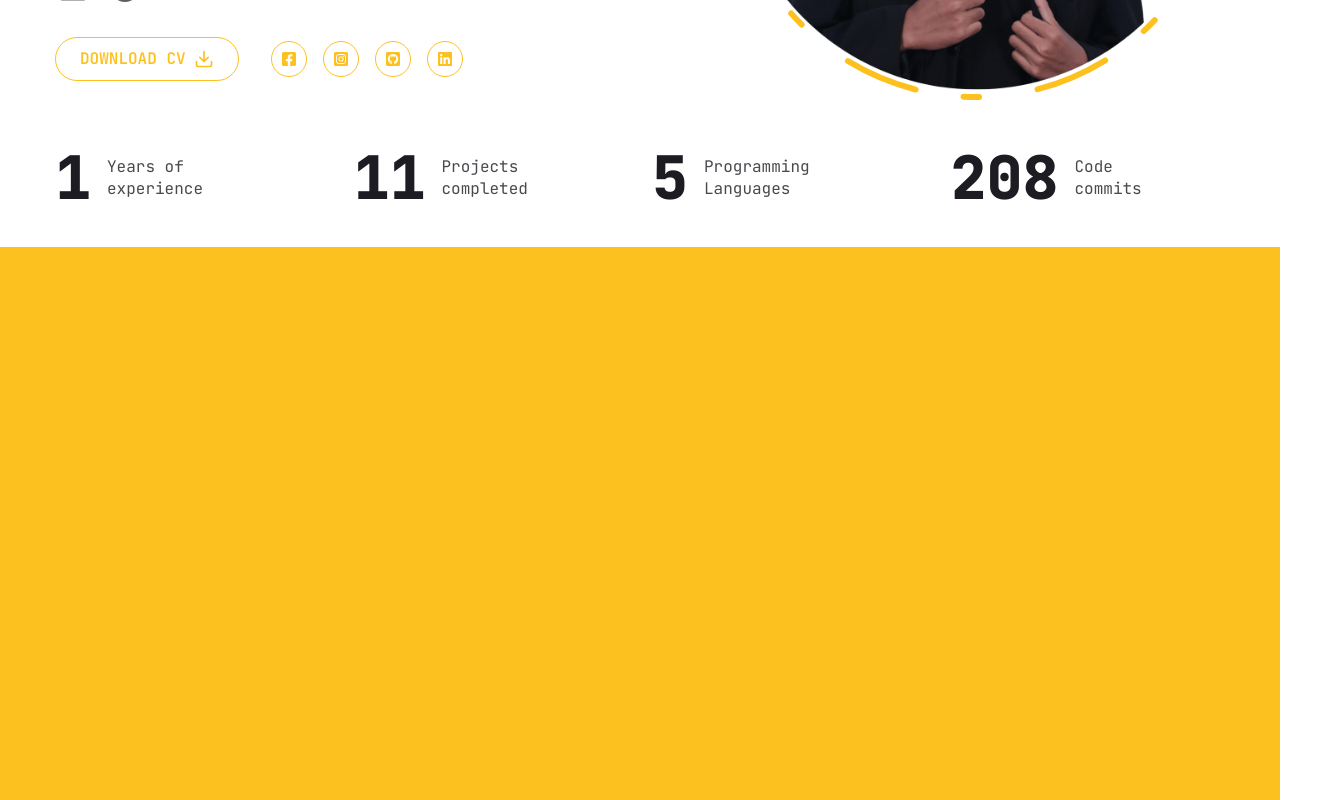
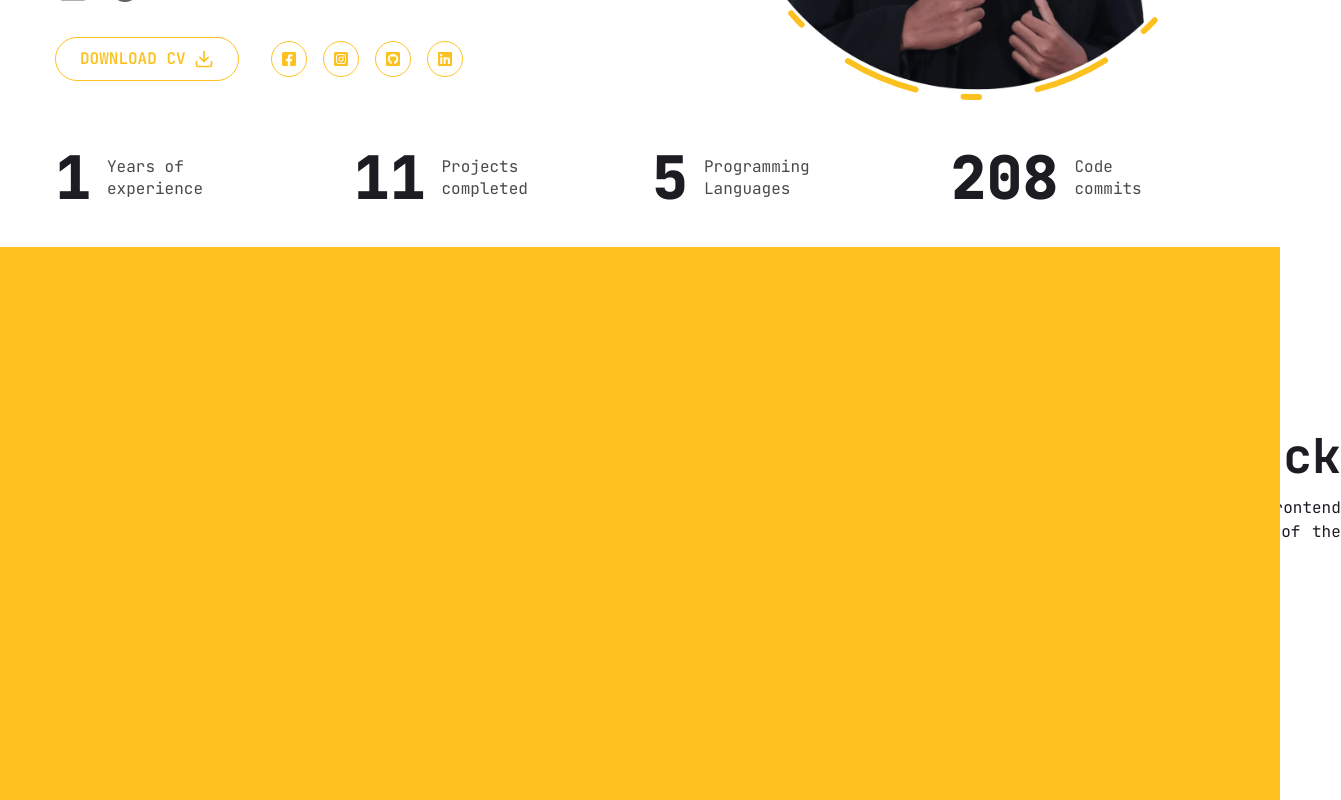
Before and after one commit to Bimasanjaya0704/next-portofolio, a Next.js app: page / in a window 1280 px wide. Shown: the part 553-1353 px from the top of the page, 1341 px wide, since content can reach past the window. Before the commit the page ends 1229 px from the top, so only its background shows below. Built offline with nearby package versions, Linux system fonts and the light colour scheme.

Commit message:
fix: update responsive in large display

```diff
--- a/components/About.tsx
+++ b/components/About.tsx
@@ -53,9 +53,9 @@ const About = () => {
     <section>
       <div className="bg-white dark:bg-[#232329] dark:border-accent dark:text-accent dark:border-opacity-5 border-4 py-8 md:py-24 text-primary px-4 lg:p-8 my-12 lg:mx-5 rounded-lg flex flex-col lg:flex-row items-center">
         {/* Text on the left */}
-        <div className="w-full lg:w-1/2 md:pr-8">
+        <div className="w-full flex flex-wrap md:flex-nowrap justify-center items-center gap-8">
           <div className="w-full">
-            <div className="text-2xl md:text-3xl lg:text-5xl font-bold text-center lg:text-left mb-4">
+            <div className="md:text-3xl lg:text-5xl 2xl:text-[100px] 2xl:mb-12 font-bold text-center lg:text-left mb-4">
               Career Journey
             </div>
 
@@ -78,9 +78,9 @@ const About = () => {
               ))}
             </div>
           </div>
-        </div>
+
           {/* Text on the right */}
-        <div className="w-full lg:w-1/2 md:pl-8">
+          <div className="w-full">
             <div className="text-2xl mb-4 md:mb-0 md:text-3xl lg:text-5xl 2xl:text-[100px] 2xl:mb-12 font-bold text-center lg:text-right space-y-2">
               Techstack
             </div>
@@ -112,6 +112,7 @@ const About = () => {
             </div>
           </div>
         </div>
+      </div>
     </section>
   );
 };
```
Lines whose indentation alone changed are shown as unchanged.
